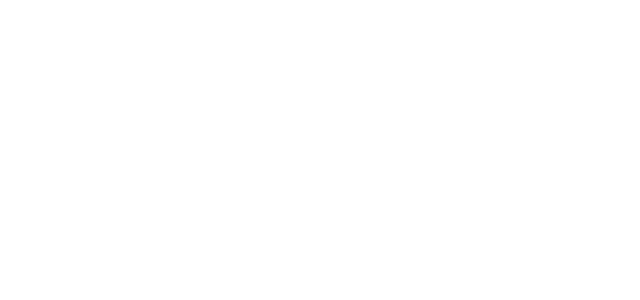
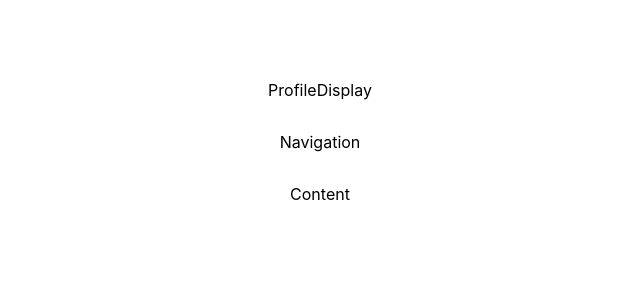
Before and after one commit to danielblagy/personal-page, a React (Create React App) app: page / in a window 1280 px wide. Shown: the top 300 px of the page, without its empty margins (320-960 px from the left). Built offline with nearby package versions, Linux system fonts and the light colour scheme.

Commit message:
added root components

```diff
--- a/src/App.js
+++ b/src/App.js
@@ -1,11 +1,15 @@
-import logo from './logo.svg';
+import ProfileDisplay from './components/ProfileDisplay'
+import Navigation from './components/Navigation'
+import Content from './components/Content'
 
 function App() {
   return (
-    <div className="App">
-
-    </div>
+  <div className='App'>
+    <ProfileDisplay />
+    <Navigation />
+    <Content />
+  </div>
   );
 }
 
-export default App;
+export default App
--- /dev/null
+++ b/src/components/Content.js
@@ -0,0 +1,9 @@
+function Content() {
+	return (
+	  <div className='Content'>
+		<p>Content</p>
+	  </div>
+	)
+  }
+
+  export default Content
--- /dev/null
+++ b/src/components/Navigation.js
@@ -0,0 +1,9 @@
+function Navigation() {
+	return (
+	  <div className='Navigation'>
+		<p>Navigation</p>
+	  </div>
+	)
+  }
+
+  export default Navigation
--- /dev/null
+++ b/src/components/ProfileDisplay.js
@@ -0,0 +1,9 @@
+function ProfileDisplay() {
+  return (
+    <div className='ProfileDisplay'>
+      <p>ProfileDisplay</p>
+    </div>
+  )
+}
+
+export default ProfileDisplay
--- a/src/index.css
+++ b/src/index.css
@@ -11,7 +11,7 @@
   margin-top: 5%;
   text-align: center;
   display: flex;
-  flex-direction: row;
+  flex-direction: column;
   flex-wrap: no wrap;
   justify-content: space-evenly;
 }
```
